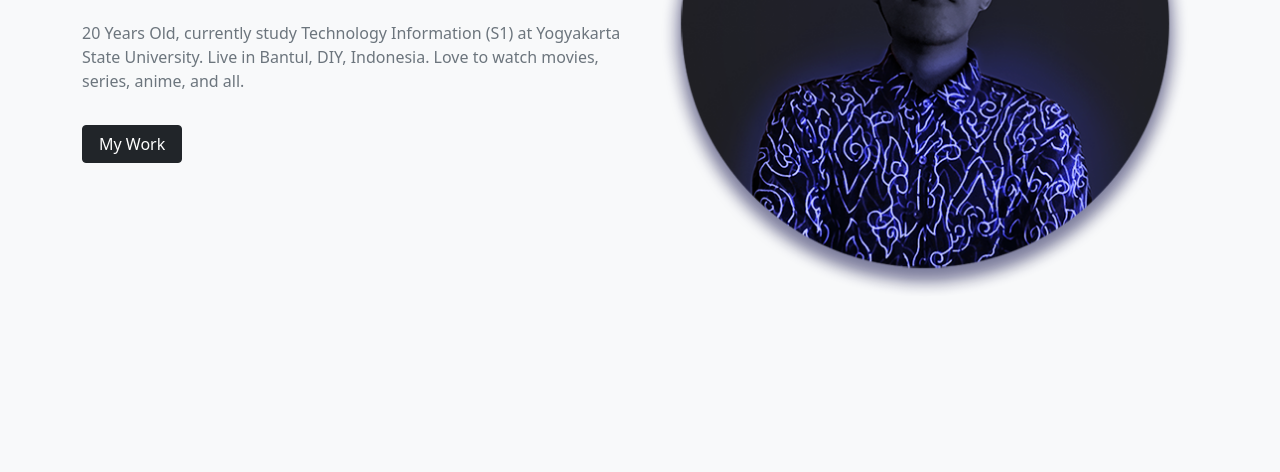
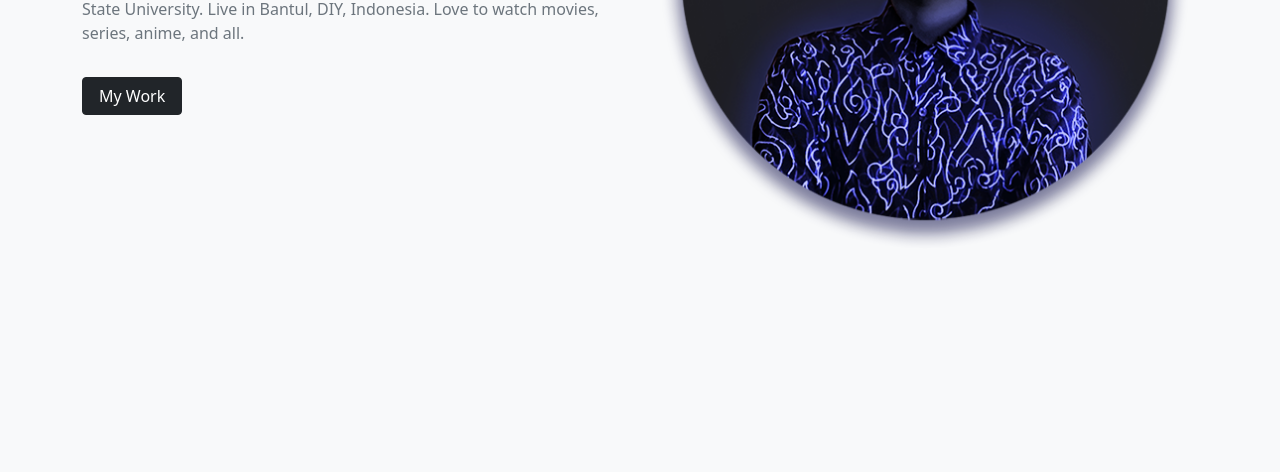
Before and after one commit to Ziber7/Website-Portofolio, a plain HTML site: page index.html in a window 1280 px wide. Shown: the part 424-896 px from the top of the page. After the commit the page ends 800 px from the top, so only its background shows below. Drawn offline with nearby package versions, Linux system fonts and the light colour scheme.

Commit message:
Update index.html

```diff
--- a/index.html
+++ b/index.html
@@ -28,7 +28,7 @@
         </div>
     </nav>
 
-    <section class="home py-5">
+    <section class="home py">
         <div class="container-lg">
             <div class="row min-vh-100 align-items-center align-content-center">
                 <div class="col-md-6 mt-5 mt-md-0">
```
